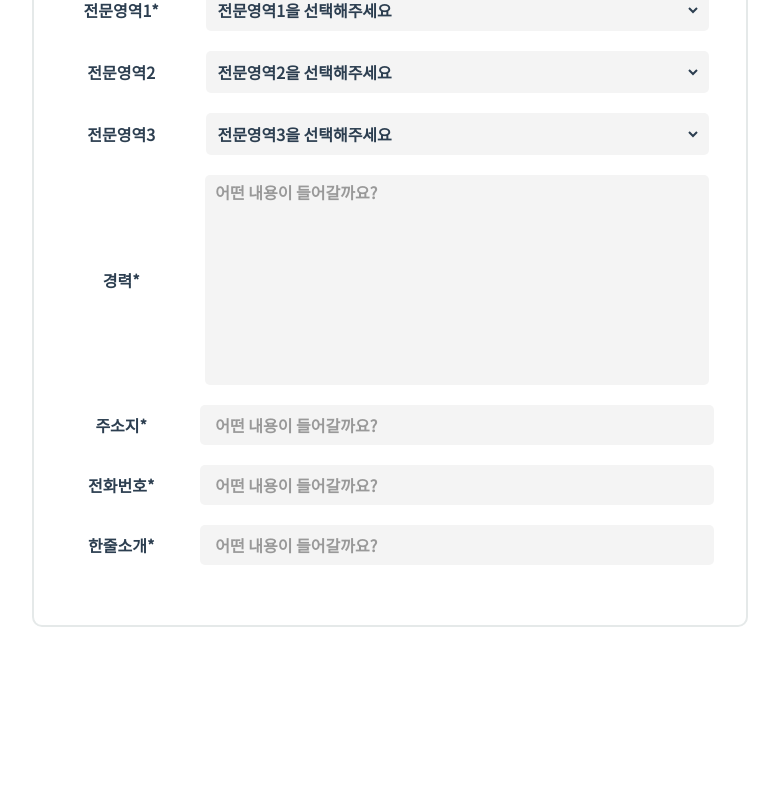
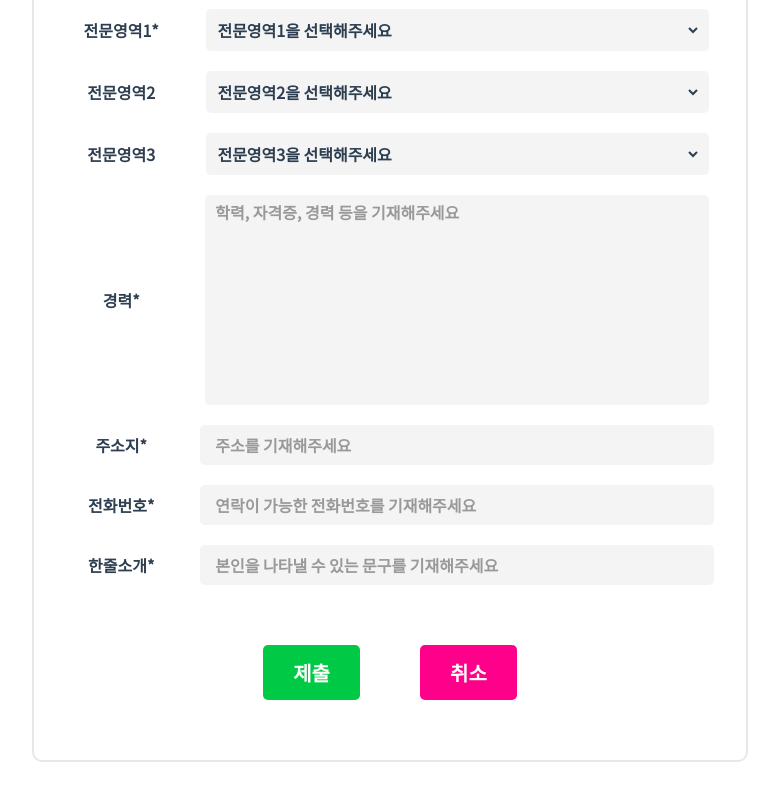
Before and after one commit to jwoohaha/FortuneForU, a Vue app in the folder frontend/: page /counselor-form in a window 1280 px wide. Shown: the part 346-1146 px from the top of the page, without its empty margins (250-1029 px from the left). Before the commit the page ends 1073 px from the top, so only its background shows below. Built offline with nearby package versions, Linux system fonts and the light colour scheme; what v-calendar, vue3-styled-components would draw is missing.

Commit message:
feat: 상담가 신청 페이지 API 연결

```diff
--- a/frontend/src/components/counselorform/CounselorForm.vue
+++ b/frontend/src/components/counselorform/CounselorForm.vue
@@ -3,30 +3,38 @@
     <form id="counselor-form-content">
       <table id="counselor-form-table">
         <table-row :headerText="'상담분야*'">
-          <drop-down :label="'상담분야'" :options="counselorTypeOptions" :value="counselorType" @change-event="counselorTypeChange" :isReadonly="isReadonly"></drop-down>
+          <drop-down :label="'상담분야'" :options="counselorForm.counselorTypeOptions" :value="counselorForm.counselorType" @change-event="counselorTypeChange" :isReadonly="isReadonly"></drop-down>
         </table-row>
         <table-row :headerText="'전문영역1*'">
-          <drop-down :label="'전문영역1'" :options="majorOptions" :index="0" :value="major[0]" @change-event="majorChange" :isReadonly="isReadonly"></drop-down>
+          <drop-down :label="'전문영역1'" :options="counselorForm.majorOptions" :index="0" :value="counselorForm.major[0]" @change-event="majorChange" :isReadonly="isReadonly"></drop-down>
         </table-row>
         <table-row :headerText="'전문영역2'">
-          <drop-down :label="'전문영역2'" :options="majorOptions" :index="1" :value="major[1]" @change-event="majorChange" :isReadonly="isReadonly"></drop-down>
+          <drop-down :label="'전문영역2'" :options="counselorForm.majorOptions" :index="1" :value="counselorForm.major[1]" @change-event="majorChange" :isReadonly="isReadonly"></drop-down>
         </table-row>
         <table-row :headerText="'전문영역3'">
-          <drop-down :label="'전문영역3'" :options="majorOptions" :index="2" :value="major[2]" @change-event="majorChange" :isReadonly="isReadonly"></drop-down>
+          <drop-down :label="'전문영역3'" :options="counselorForm.majorOptions" :index="2" :value="counselorForm.major[2]" @change-event="majorChange" :isReadonly="isReadonly"></drop-down>
         </table-row>
         <table-row :headerText="'경력*'">
-          <text-field :placeholder="'어떤 내용이 들어갈까요?\n\n'" :value="career" @input-event="careerInput" :isReadonly="isReadonly"></text-field>
+          <text-field :placeholder="'학력, 자격증, 경력 등을 기재해주세요'" :value="counselorForm.career" @input-event="careerInput" :isReadonly="isReadonly"></text-field>
         </table-row>
         <table-row :headerText="'주소지*'">
-          <input-field :placeholder="'어떤 내용이 들어갈까요?\n\n'" :value="address" @input-event="addressInput" :isReadonly="isReadonly"></input-field>
+          <input-field :placeholder="'주소를 기재해주세요'" :value="counselorForm.address" @input-event="addressInput" :isReadonly="isReadonly"></input-field>
         </table-row>
         <table-row :headerText="'전화번호*'">
-          <input-field :placeholder="'어떤 내용이 들어갈까요?\n\n'" :value="phone" @input-event="phoneInput" :isReadonly="isReadonly"></input-field>
+          <input-field :placeholder="'연락이 가능한 전화번호를 기재해주세요'" :value="counselorForm.phone" @input-event="phoneInput" :isReadonly="isReadonly"></input-field>
         </table-row>
         <table-row :headerText="'한줄소개*'">
-          <input-field :placeholder="'어떤 내용이 들어갈까요?\n\n'" :value="introduce" @input-event="introduceInput" :isReadonly="isReadonly"></input-field>
+          <input-field :placeholder="'본인을 나타낼 수 있는 문구를 기재해주세요'" :value="counselorForm.intro" @input-event="introduceInput" :isReadonly="isReadonly"></input-field>
         </table-row>
       </table>
+      <div class="button-container" v-if="isReadonly">
+        <button class="button-content confirm" type="button">승인</button>
+        <button class="button-content reject" type="button">반려</button>
+      </div>
+      <div class="button-container" v-else>
+        <button class="button-content confirm" type="button" @click="this.submit">제출</button>
+        <button class="button-content reject" type="button">취소</button>
+      </div>
     </form>
   </div>
 </template>
@@ -36,46 +44,74 @@ import TableRow from '@/components/common/TableRow.vue'
 import InputField from '@/components/common/InputField.vue';
 import TextField from '@/components/common/TextField.vue';
 import DropDown from '@/components/common/DropDown.vue';
+import { apiInstance } from '@/api';
+import router from '@/router';
+
 
 export default {
   components: { TableRow, InputField, TextField, DropDown },
   props: {
     isReadonly: Boolean
   },
+  setup() {
+    const api = apiInstance();
+    return {
+      api
+    }
+  },
   data() {
     return {
+      counselorForm: {
         counselorType: 'none',
         major: ['none', 'none', 'none'],
         career: '',
         address: '',
         phone: '',
-      introduce : '',
+        intro : '',
         counselorTypeOptions: [
           'none', '사주', '타로', '사주/타로'
         ],
         majorOptions: [
           'none', '가족/건강', '직장/진로', '시험/진학', '연애/결혼', '사업/재물', '사주/신수', '작명/개명', '미래/해몽', '이사/풍수'
         ]
+      },
+      counselorTypeToEnum: {
+          'none': 'NONE',
+          '사주': 'SAJU',
+          '타로': 'TARO',
+          '사주/타로': 'BOTH',
+        },
     }
   },
   methods: {
     counselorTypeChange(value) {
-      this.counselorType = value;
+      this.counselorForm.counselorType = value;
     },
     majorChange(value, index) {
-      this.major[index] = value;
+      this.counselorForm.major[index] = value;
     },
     careerInput(value) {
-      this.career = value;
+      this.counselorForm.career = value;
     },
     addressInput(value) {
-      this.address = value;
+      this.counselorForm.address = value;
     },
     phoneInput(value) {
-      this.phone = value;
+      this.counselorForm.phone = value;
     },
     introduceInput(value) {
-      this.introduce = value;
+      this.counselorForm.intro = value;
+    },
+    submit() {
+      this.counselorForm.counselorType = this.counselorTypeToEnum[this.counselorForm.counselorType];
+      this.counselorForm.major = (this.counselorForm.major[0] + ' ' +
+                                  (this.counselorForm.major[1] == 'none' ? '' : this.counselorForm.major[1]) + ' ' +
+                                  (this.counselorForm.major[2] == 'none' ? '' : this.counselorForm.major[2])).trim();
+      console.log(this.counselorForm.counselorType);
+      console.log(this.counselorForm.major);
+      this.api.post("/members/submit", this.counselorForm)
+              .then(router.push('/'))
+              .catch(error => console.log(error));
     }
   }
 }
@@ -96,7 +132,7 @@ export default {
   margin-right: auto;
   border: solid 2px #E5E9E9;
   border-radius: 10px;
-  padding: 40px 20px;
+  padding: 60px 20px;
   margin-bottom: 100px;
 }
 
@@ -105,5 +141,32 @@ export default {
   height: 60px;
 }
 
+.button-container {
+  display: flex;
+  align-items: center;
+  justify-content: center;
+}
+
+.button-content {
+  border: none;
+  border-radius: 5px;
+  margin-top: 40px;
+  margin-left: 30px;
+  margin-right: 30px;
+  padding: 13px 30px;
+  font-family: Noto Sans KR;
+  font-size: 20px;
+  font-style: normal;
+  font-weight: 700;
+  line-height: normal;
+  color: white;
+}
+
+.confirm {
+    background-color: #00CA45;
+  }
+  .reject {
+    background-color: #FF008A;
+  }
 
 </style>
```
Lines whose indentation alone changed are shown as unchanged.
